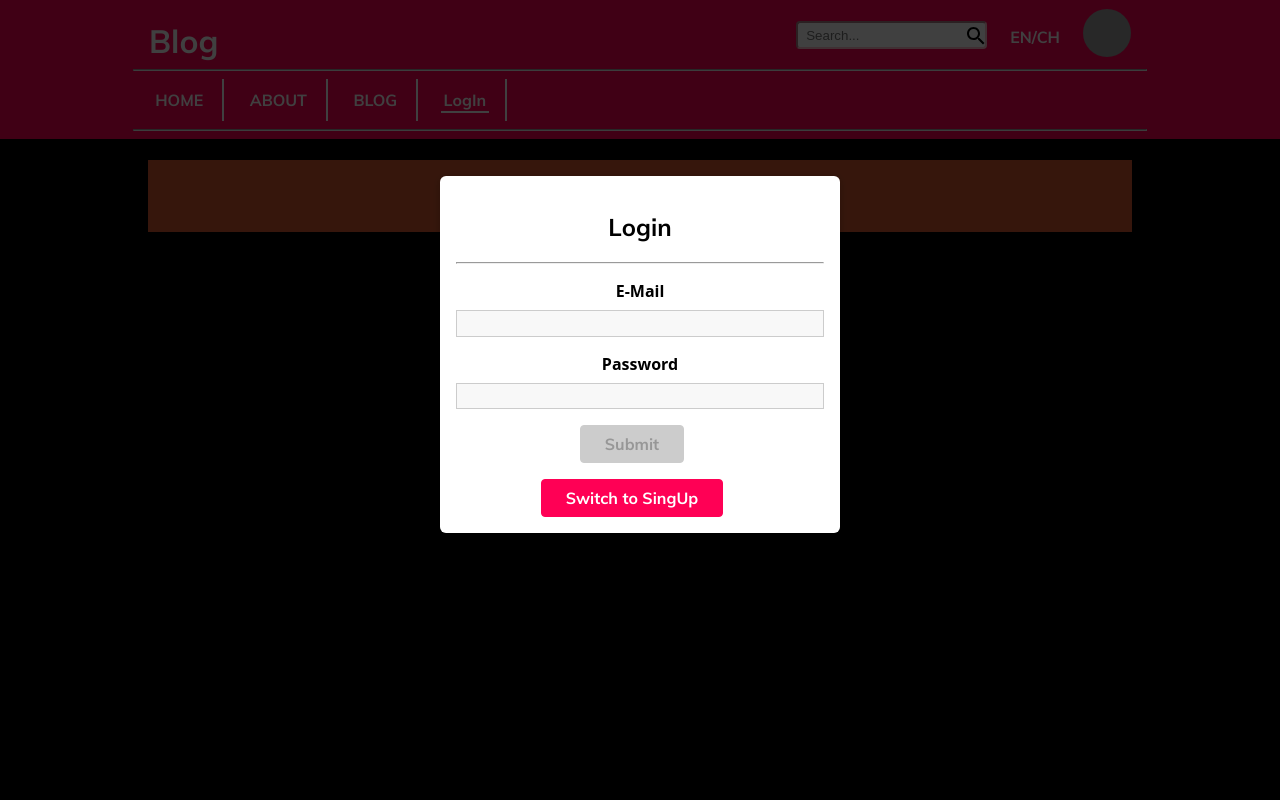
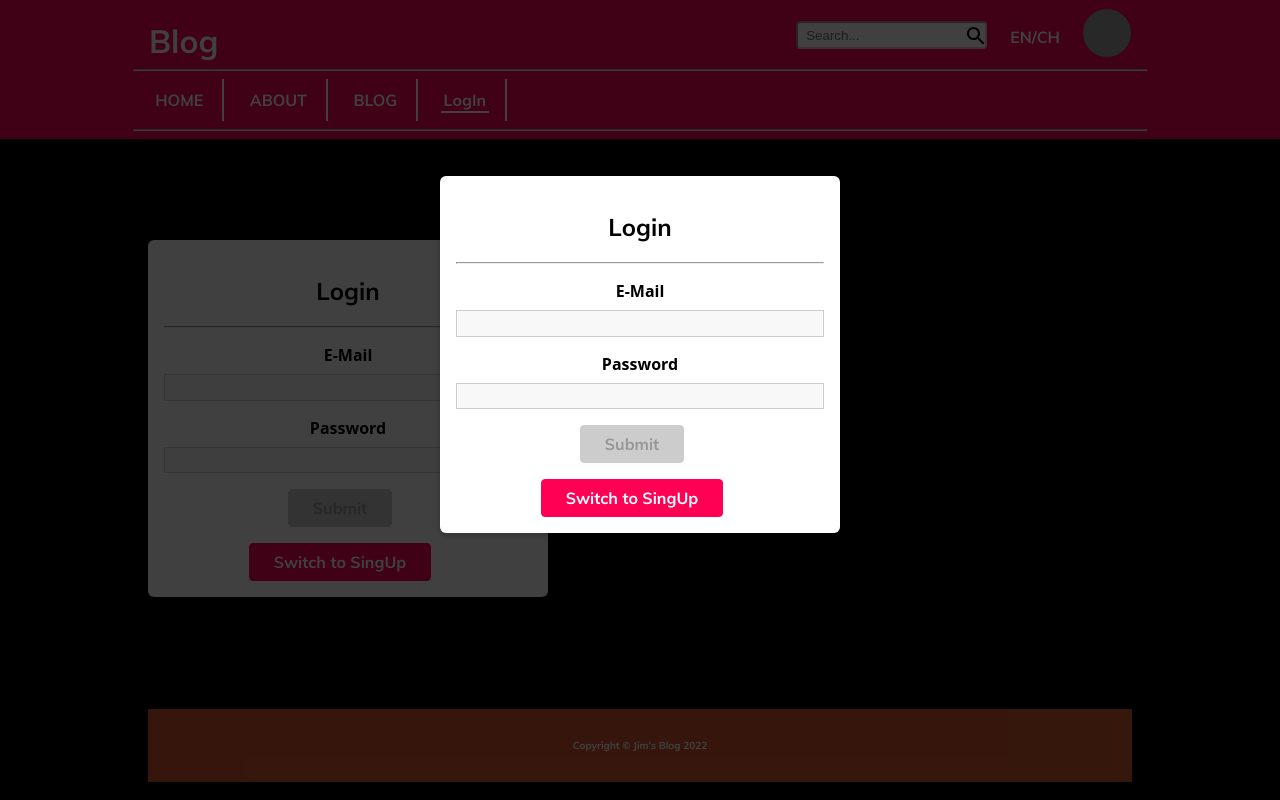
Before and after one commit to jimkk159/Blog, a React (Create React App) app in the folder frontend/: page /auth in a window 1280 px wide. Built offline with nearby package versions, Linux system fonts and the light colour scheme; grey boxes are pictures that could not be loaded.

Commit message:
feat:split auth route and modal

```diff
--- a/frontend/src/App.jsx
+++ b/frontend/src/App.jsx
@@ -20,6 +20,7 @@ import HomePage from "./shared/pages/HomePage";
 import AboutPage from "./shared/pages/AboutPage";
 import ErrorPage from "./shared/pages/ErrorPage";
 import AuthModal from "./users/components/AuthModal";
+import AuthPage from "./users/pages/AuthPage";
 import NewPostPage from "./blogs/pages/NewPostPage";
 import PostPage from "./blogs/pages/PostPage";
 import PostsPage from "./blogs/pages/PostsPage";
@@ -35,7 +36,7 @@ const router = createBrowserRouter(
         <Route path=":blogId" element={<PostPage />} loader={null} />
       </Route>
       <Route path="/about" element={<AboutPage />} loader={null} />
-      <Route path="/auth" element={<AuthModal />} loader={null} />
+      <Route path="/auth" element={<AuthPage />} loader={null} />
       <Route path="/*" element={<Navigate replace to="/" />} loader={null} />
     </Route>
   )
--- a/frontend/src/shared/hooks/auth-hook.js
+++ b/frontend/src/shared/hooks/auth-hook.js
@@ -4,17 +4,12 @@ function useAuth() {
   const [userId, setUserId] = useState(null);
   const [isLoggedIn, setIsLoggedIn] = useState(false);
 
-  const login = useCallback(
-    (uid) => {
-      console.log("login");
-      setUserId(uid);
-      setIsLoggedIn(true);
-    },
-    []
-  );
+  const login = useCallback((uid) => {
+    setUserId(uid);
+    setIsLoggedIn(true);
+  }, []);
 
   const logout = useCallback(() => {
-    console.log("logout");
     setUserId(null);
     setIsLoggedIn(false);
   }, []);
--- a/frontend/src/shared/pages/layouts/RootLayout.jsx
+++ b/frontend/src/shared/pages/layouts/RootLayout.jsx
@@ -4,10 +4,12 @@ import { Outlet } from "react-router-dom";
 //Custom Component
 import Navigation from "../../components/Navigation/Navigation";
 import Footer from "../../components/Footer/Footer";
+import AuthModal from "../../../users/components/AuthModal";
 
 function RootLayout() {
   return (
     <>
+      <AuthModal />
       <Navigation />
       <main>
         <Outlet />
--- /dev/null
+++ b/frontend/src/users/components/AuthForm.jsx
@@ -0,0 +1,124 @@
+import React, { useState, useContext } from "react";
+
+//CSS
+import classes from "./AuthForm.module.css";
+
+//Custom Context
+import { AuthContext } from "../../shared/context/auth-contex";
+
+//Custom Component
+import Card from "../../shared/components/UI/Card";
+import Input from "../../shared/components/Form/Input";
+import Button from "../../shared/components/Form/Button";
+
+//Custom Hook
+import useForm from "../../shared/hooks/form-hook";
+
+//Validator
+import {
+  VALIDATOR_MINLENGTH,
+  VALIDATOR_EMAIL,
+  VALIDATOR_REQUIRE,
+} from "../../shared/util/validators";
+
+//Constant Variable
+const emailId = "email";
+const passwordId = "password";
+
+//Test Data
+const Fake_User = [
+  { userId: "1", name: "Tom" },
+  { userId: "2", name: "Amy" },
+];
+
+function AuthForm(props) {
+  const auth = useContext(AuthContext);
+  const [isLoginMode, setIsLoginMode] = useState(true);
+  const { formState, inputHandler, setFormData } = useForm(
+    {
+      [emailId]: { value: "", isValid: false },
+      [passwordId]: { value: "", isValid: false },
+    },
+    false
+  );
+
+  //Switch Auth Form
+  const switchModeHandler = () => {
+    //[LoginMode] => [SignupMode]
+    if (isLoginMode) {
+      setFormData(
+        { ...formState.inputs, username: { value: "", isValid: false } },
+        false
+      );
+    }
+    //[SignupMode] => [LoginMode]
+    else {
+      const { username, ...restInputs } = formState.inputs; //Remove the Form state items
+      setFormData(
+        restInputs,
+        formState.inputs.email.isValid && formState.inputs.password.isValid
+      );
+    }
+    setIsLoginMode((prevMode) => !prevMode);
+  };
+
+  //Auth Form Submit
+  const { onSubmit } = props;
+  const authSubmitHandler = (event) => {
+    event.preventDefault();
+
+    if (isLoginMode) {
+      auth.login(Fake_User[0].userId);
+    } else {
+      auth.login(Fake_User[1].userId);
+    }
+
+    onSubmit();
+  };
+
+  return (
+    <Card className={classes.authentication}>
+      <h2>{`${isLoginMode ? "Login" : "SingUp"}`}</h2>
+      <hr />
+      <form onSubmit={authSubmitHandler}>
+        {!isLoginMode && (
+          <Input
+            key="username"
+            id="username"
+            type="text"
+            label="Name"
+            onInput={inputHandler}
+            validators={[VALIDATOR_REQUIRE()]}
+            errorMessage="Please enter your name."
+          />
+        )}
+        {!isLoginMode && <p>upload Image</p>}
+        <Input
+          key="email"
+          id={emailId}
+          type="text"
+          label="E-Mail"
+          onInput={inputHandler}
+          validators={[VALIDATOR_EMAIL()]}
+          errorMessage="Please enter a valid email."
+        />
+        <Input
+          key="password"
+          id={passwordId}
+          type="password"
+          label="Password"
+          onInput={inputHandler}
+          validators={[VALIDATOR_MINLENGTH(6)]}
+          errorMessage="Enter at least 6 characters."
+        />
+        <Button type="submit" disabled={!formState.isValid} content="Submit" />
+      </form>
+      <Button
+        onClick={switchModeHandler}
+        content={`Switch to ${isLoginMode ? "SingUp" : "Login"}`}
+      />
+    </Card>
+  );
+}
+
+export default AuthForm;
--- a/frontend/src/users/components/AuthModal.jsx
+++ b/frontend/src/users/components/AuthModal.jsx
@@ -1,51 +1,16 @@
-import React, { useState, useContext } from "react";
-
-//CSS
-import classes from "./AuthModal.module.css";
-
-//Custom Context
-import { AuthContext } from "../../shared/context/auth-contex";
+import React, { useState } from "react";
 
 //Custom Component
-import Card from "../../shared/components/UI/Card";
-import Input from "../../shared/components/Form/Input";
-import Button from "../../shared/components/Form/Button";
+import AuthForm from "./AuthForm";
 import Modal from "../../shared/components/UI/Modal";
 
 //Custom Hook
-import useForm from "../../shared/hooks/form-hook";
-
-//Validator
-import {
-  VALIDATOR_MINLENGTH,
-  VALIDATOR_EMAIL,
-  VALIDATOR_REQUIRE,
-} from "../../shared/util/validators";
 import useMediaQuery from "../../shared/hooks/media-query-hook";
 
-//Constant Variable
-const emailId = "email";
-const passwordId = "password";
-
-//Test Data
-const Fake_User = [
-  { userId: "1", name: "Tom" },
-  { userId: "2", name: "Amy" },
-];
-
-function AuthModal() {
-  const auth = useContext(AuthContext);
+function AuthModal(props) {
   const [showModal, setShowModal] = useState(true);
-  const [isLoginMode, setIsLoginMode] = useState(true);
 
   const { matches } = useMediaQuery("min", "768");
-  const { formState, inputHandler, setFormData } = useForm(
-    {
-      [emailId]: { value: "", isValid: false },
-      [passwordId]: { value: "", isValid: false },
-    },
-    false
-  );
 
   //Custom Modal Style
   const customModalStyle = matches
@@ -61,36 +26,8 @@ function AuthModal() {
     setShowModal(false);
   };
 
-  //Switch Auth Form
-  const switchModeHandler = () => {
-    //[LoginMode] => [SignupMode]
-    if (isLoginMode) {
-      setFormData(
-        { ...formState.inputs, username: { value: "", isValid: false } },
-        false
-      );
-    }
-    //[SignupMode] => [LoginMode]
-    else {
-      const { username, ...restInputs } = formState.inputs; //Remove the Form state items
-      setFormData(
-        restInputs,
-        formState.inputs.email.isValid && formState.inputs.password.isValid
-      );
-    }
-    setIsLoginMode((prevMode) => !prevMode);
-  };
-
-  //Auth Form Submit
-  const authSubmitHandler = (event) => {
-    event.preventDefault();
-
-    if (isLoginMode) {
-      auth.login(Fake_User[0].userId);
-    } else {
-      auth.login(Fake_User[1].userId);
-    }
-
+  //SubmitHandler
+  const submitHandler = () => {
     setShowModal(false);
   };
 
@@ -100,51 +37,7 @@ function AuthModal() {
       onCancel={closeModalHandler}
       style={customModalStyle}
     >
-      <Card className={classes.authentication}>
-        <h2>{`${isLoginMode ? "Login" : "SingUp"}`}</h2>
-        <hr />
-        <form onSubmit={authSubmitHandler}>
-          {!isLoginMode && (
-            <Input
-              key="username"
-              id="username"
-              type="text"
-              label="Name"
-              onInput={inputHandler}
-              validators={[VALIDATOR_REQUIRE()]}
-              errorMessage="Please enter your name."
-            />
-          )}
-          {!isLoginMode && <p>upload Image</p>}
-          <Input
-            key="email"
-            id={emailId}
-            type="text"
-            label="E-Mail"
-            onInput={inputHandler}
-            validators={[VALIDATOR_EMAIL()]}
-            errorMessage="Please enter a valid email."
-          />
-          <Input
-            key="password"
-            id={passwordId}
-            type="password"
-            label="Password"
-            onInput={inputHandler}
-            validators={[VALIDATOR_MINLENGTH(6)]}
-            errorMessage="Enter at least 6 characters."
-          />
-          <Button
-            type="submit"
-            disabled={!formState.isValid}
-            content="Submit"
-          />
-        </form>
-        <Button
-          onClick={switchModeHandler}
-          content={`Switch to ${isLoginMode ? "SingUp" : "Login"}`}
-        />
-      </Card>
+      <AuthForm onSubmit={submitHandler} />
     </Modal>
   );
 }
--- a/frontend/src/users/components/UserItem.jsx
+++ b/frontend/src/users/components/UserItem.jsx
@@ -6,7 +6,10 @@ import classes from "./UserItem.module.css";
 
 function UserItem(props) {
   return (
-    <div className={`${classes["user-item__image"]} ${props.className}`}>
+    <div
+      className={`${classes["user-item__image"]} ${props.className}`}
+      onClick={props.onClick}
+    >
       <Avatar
         image={
           "https://media.gq.com.tw/photos/6239445a7e6557df4af61f16/1:1/w_1600%2Cc_limit/site.jpg"
--- /dev/null
+++ b/frontend/src/users/pages/AuthPage.jsx
@@ -0,0 +1,20 @@
+import React from "react";
+
+//CSS
+import classes from "./AuthPage.module.css";
+
+//Custom Component
+import AuthForm from "../components/AuthForm";
+
+function AuthPage(props) {
+  const submitHandler = () => {
+    console.log("submit");
+  };
+  return (
+    <div className={classes.authentication}>
+      <AuthForm onSubmit={submitHandler} />
+    </div>
+  );
+}
+
+export default AuthPage;
--- /dev/null
+++ b/frontend/src/users/pages/AuthPage.module.css
@@ -0,0 +1,3 @@
+.authentication {
+    margin: 15rem auto 7rem;
+  }
```
Also changed, not shown: frontend/src/users/components/AuthForm.module.css (line endings or trailing spaces).
